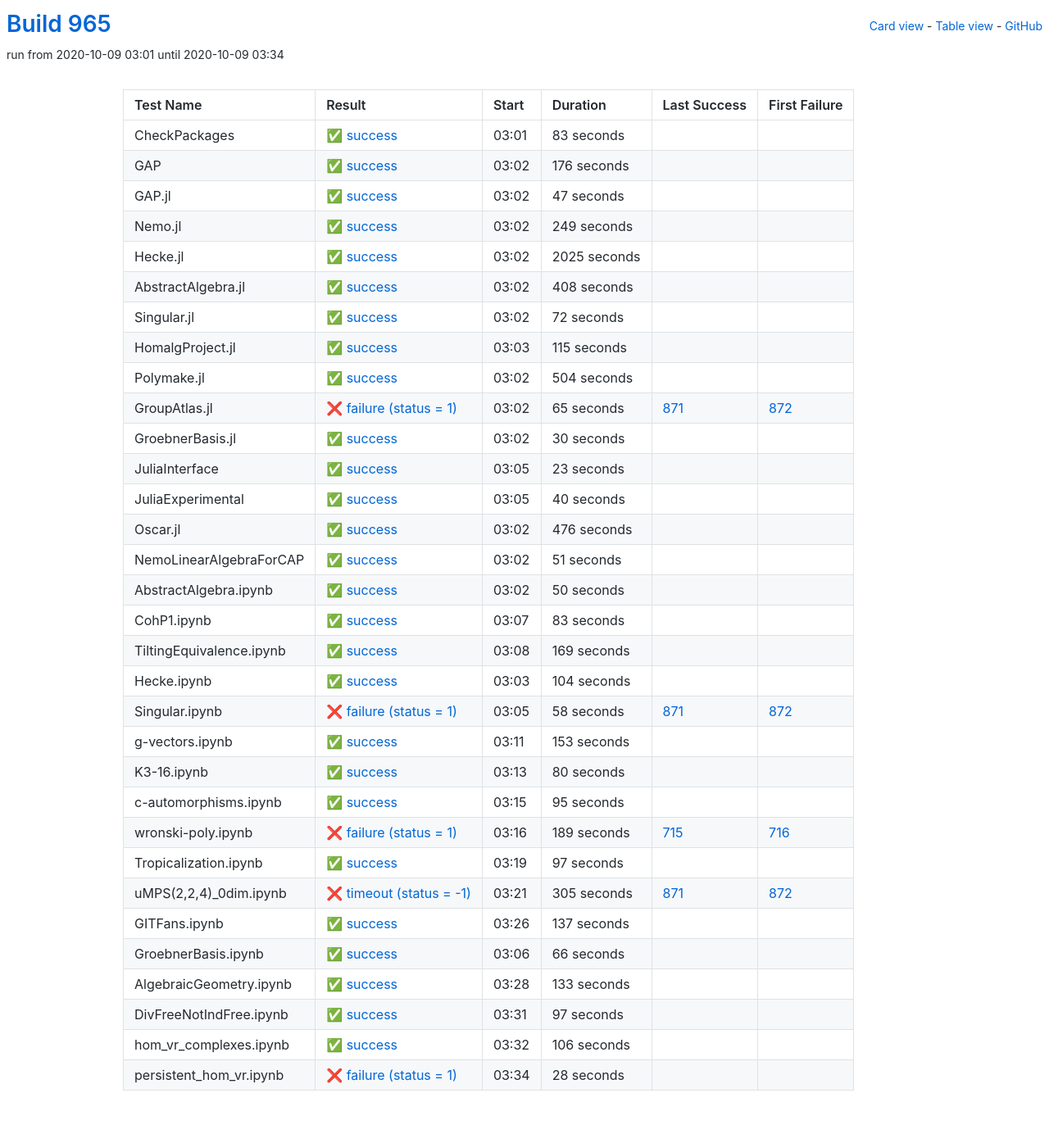
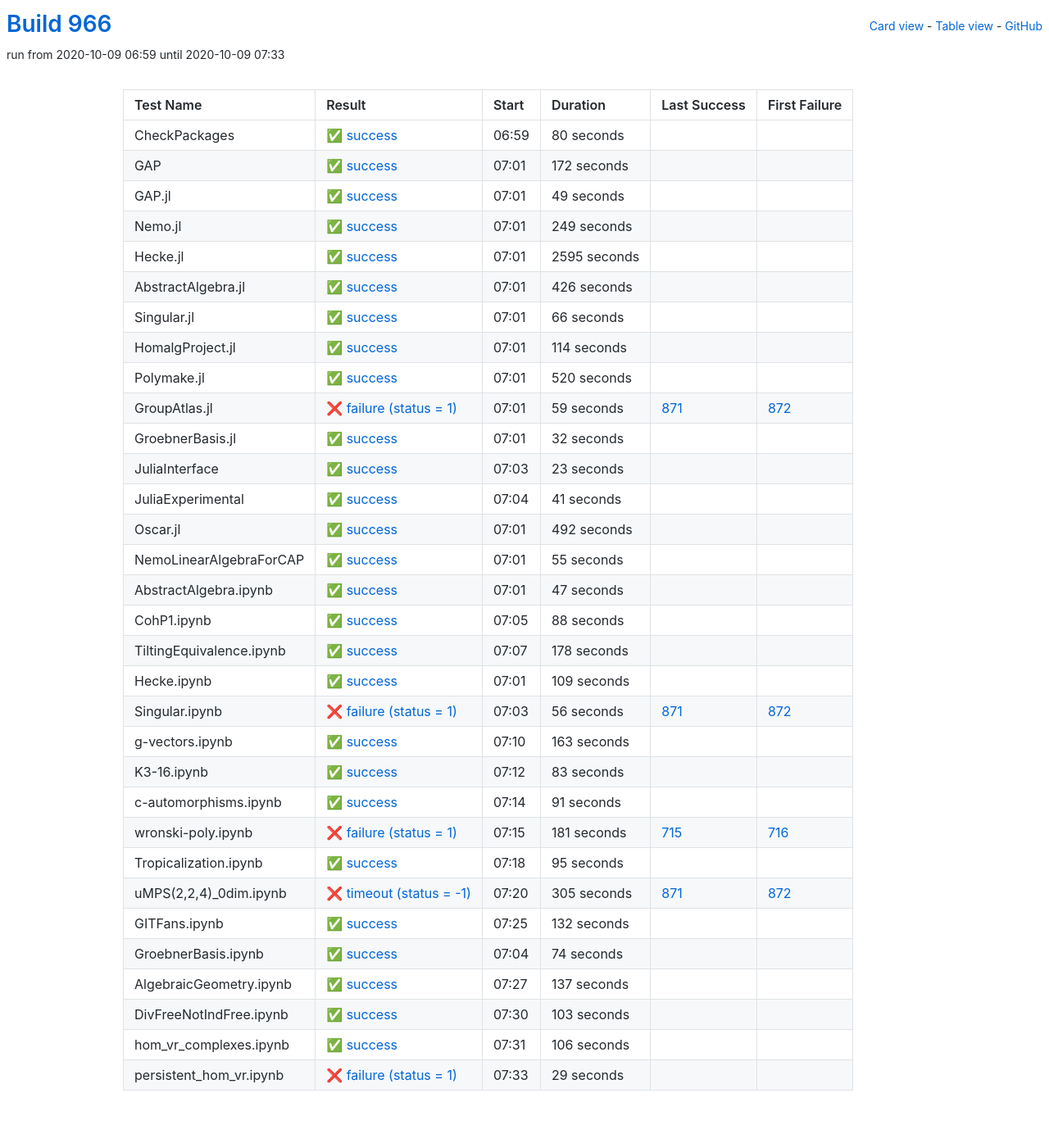
Before and after one commit to oscar-system/oscar-ci-status-stable, a Jekyll site: the page built from table.html, in a window 1280 px wide. Shown: the whole page at 82% size. Built offline with Jekyll 4.4.1, drawn with Linux system fonts in a browser that asks for light colours.

Commit message:
Build #966

```diff
--- a/_data/ci.yml
+++ b/_data/ci.yml
@@ -1,6 +1,6 @@
 ---
-build: 965
-build_url: https://oscarci.mathematik.uni-kl.de/job/oscar-stable/965/
+build: 966
+build_url: https://oscarci.mathematik.uni-kl.de/job/oscar-stable/966/
 job: oscar-stable
 organization: oscar-system
 repo: oscar-ci-status-stable
@@ -8,44 +8,44 @@ repourl: https://github.com/oscar-system/oscar-ci-status-stable
 tests:
 - name: CheckPackages
   id: checkpackages
-  log: https://oscarci.mathematik.uni-kl.de/job/oscar-stable/965/artifact/logs/build-965/CheckPackages.log
-  start: 2020-10-09 03:01
+  log: https://oscarci.mathematik.uni-kl.de/job/oscar-stable/966/artifact/logs/build-966/CheckPackages.log
+  start: 2020-10-09 06:59
   success: true
   exitcode: 0
   status: success
-  duration: 83
+  duration: 80
   last_success: false
   last_success_url:
   first_failure: false
   first_failure_url:
 - name: GAP
   id: gap
-  log: https://oscarci.mathematik.uni-kl.de/job/oscar-stable/965/artifact/logs/build-965/GAP.log
-  start: 2020-10-09 03:02
+  log: https://oscarci.mathematik.uni-kl.de/job/oscar-stable/966/artifact/logs/build-966/GAP.log
+  start: 2020-10-09 07:01
   success: true
   exitcode: 0
   status: success
-  duration: 176
+  duration: 172
   last_success: false
   last_success_url:
   first_failure: false
   first_failure_url:
 - name: GAP.jl
   id: gap-jl
-  log: https://oscarci.mathematik.uni-kl.de/job/oscar-stable/965/artifact/logs/build-965/GAP.jl.log
-  start: 2020-10-09 03:02
+  log: https://oscarci.mathematik.uni-kl.de/job/oscar-stable/966/artifact/logs/build-966/GAP.jl.log
+  start: 2020-10-09 07:01
   success: true
   exitcode: 0
   status: success
-  duration: 47
+  duration: 49
   last_success: false
   last_success_url:
   first_failure: false
   first_failure_url:
 - name: Nemo.jl
   id: nemo-jl
-  log: https://oscarci.mathematik.uni-kl.de/job/oscar-stable/965/artifact/logs/build-965/Nemo.jl.log
-  start: 2020-10-09 03:02
+  log: https://oscarci.mathematik.uni-kl.de/job/oscar-stable/966/artifact/logs/build-966/Nemo.jl.log
+  start: 2020-10-09 07:01
   success: true
   exitcode: 0
   status: success
@@ -56,92 +56,92 @@ tests:
   first_failure_url:
 - name: Hecke.jl
   id: hecke-jl
-  log: https://oscarci.mathematik.uni-kl.de/job/oscar-stable/965/artifact/logs/build-965/Hecke.jl.log
-  start: 2020-10-09 03:02
+  log: https://oscarci.mathematik.uni-kl.de/job/oscar-stable/966/artifact/logs/build-966/Hecke.jl.log
+  start: 2020-10-09 07:01
   success: true
   exitcode: 0
   status: success
-  duration: 2025
+  duration: 2595
   last_success: false
   last_success_url:
   first_failure: false
   first_failure_url:
 - name: AbstractAlgebra.jl
   id: abstractalgebra-jl
-  log: https://oscarci.mathematik.uni-kl.de/job/oscar-stable/965/artifact/logs/build-965/AbstractAlgebra.jl.log
-  start: 2020-10-09 03:02
+  log: https://oscarci.mathematik.uni-kl.de/job/oscar-stable/966/artifact/logs/build-966/AbstractAlgebra.jl.log
+  start: 2020-10-09 07:01
   success: true
   exitcode: 0
   status: success
-  duration: 408
+  duration: 426
   last_success: false
   last_success_url:
   first_failure: false
   first_failure_url:
 - name: Singular.jl
   id: singular-jl
-  log: https://oscarci.mathematik.uni-kl.de/job/oscar-stable/965/artifact/logs/build-965/Singular.jl.log
-  start: 2020-10-09 03:02
+  log: https://oscarci.mathematik.uni-kl.de/job/oscar-stable/966/artifact/logs/build-966/Singular.jl.log
+  start: 2020-10-09 07:01
   success: true
   exitcode: 0
   status: success
-  duration: 72
+  duration: 66
   last_success: false
   last_success_url:
   first_failure: false
   first_failure_url:
 - name: HomalgProject.jl
   id: homalgproject-jl
-  log: https://oscarci.mathematik.uni-kl.de/job/oscar-stable/965/artifact/logs/build-965/HomalgProject.jl.log
-  start: 2020-10-09 03:03
+  log: https://oscarci.mathematik.uni-kl.de/job/oscar-stable/966/artifact/logs/build-966/HomalgProject.jl.log
+  start: 2020-10-09 07:01
   success: true
   exitcode: 0
   status: success
-  duration: 115
+  duration: 114
   last_success: false
   last_success_url:
   first_failure: false
   first_failure_url:
 - name: Polymake.jl
   id: polymake-jl
-  log: https://oscarci.mathematik.uni-kl.de/job/oscar-stable/965/artifact/logs/build-965/Polymake.jl.log
-  start: 2020-10-09 03:02
+  log: https://oscarci.mathematik.uni-kl.de/job/oscar-stable/966/artifact/logs/build-966/Polymake.jl.log
+  start: 2020-10-09 07:01
   success: true
   exitcode: 0
   status: success
-  duration: 504
+  duration: 520
   last_success: false
   last_success_url:
   first_failure: false
   first_failure_url:
 - name: GroupAtlas.jl
   id: groupatlas-jl
-  log: https://oscarci.mathematik.uni-kl.de/job/oscar-stable/965/artifact/logs/build-965/GroupAtlas.jl.log
-  start: 2020-10-09 03:02
+  log: https://oscarci.mathematik.uni-kl.de/job/oscar-stable/966/artifact/logs/build-966/GroupAtlas.jl.log
+  start: 2020-10-09 07:01
   success: false
   exitcode: 1
   status: failure
-  duration: 65
+  duration: 59
   last_success: 871
   last_success_url: https://oscarci.mathematik.uni-kl.de/job/oscar-stable/871/
   first_failure: 872
   first_failure_url: https://oscarci.mathematik.uni-kl.de/job/oscar-stable/872/
 - name: GroebnerBasis.jl
   id: groebnerbasis-jl
-  log: https://oscarci.mathematik.uni-kl.de/job/oscar-stable/965/artifact/logs/build-965/GroebnerBasis.jl.log
-  start: 2020-10-09 03:02
+  log: https://oscarci.mathematik.uni-kl.de/job/oscar-stable/966/artifact/logs/build-966/GroebnerBasis.jl.log
+  start: 2020-10-09 07:01
   success: true
   exitcode: 0
   status: success
-  duration: 30
+  duration: 32
   last_success: false
   last_success_url:
   first_failure: false
   first_failure_url:
 - name: JuliaInterface
   id: juliainterface
-  log: https://oscarci.mathematik.uni-kl.de/job/oscar-stable/965/artifact/logs/build-965/JuliaInterface.log
-  start: 2020-10-09 03:05
+  log: https://oscarci.mathematik.uni-kl.de/job/oscar-stable/966/artifact/logs/build-966/JuliaInterface.log
+  start: 2020-10-09 07:03
   success: true
   exitcode: 0
   status: success
@@ -152,56 +152,116 @@ tests:
   first_failure_url:
 - name: JuliaExperimental
   id: juliaexperimental
-  log: https://oscarci.mathematik.uni-kl.de/job/oscar-stable/965/artifact/logs/build-965/JuliaExperimental.log
-  start: 2020-10-09 03:05
+  log: https://oscarci.mathematik.uni-kl.de/job/oscar-stable/966/artifact/logs/build-966/JuliaExperimental.log
+  start: 2020-10-09 07:04
   success: true
   exitcode: 0
   status: success
-  duration: 40
+  duration: 41
   last_success: false
   last_success_url:
   first_failure: false
   first_failure_url:
 - name: Oscar.jl
   id: oscar-jl
-  log: https://oscarci.mathematik.uni-kl.de/job/oscar-stable/965/artifact/logs/build-965/Oscar.jl.log
-  start: 2020-10-09 03:02
+  log: https://oscarci.mathematik.uni-kl.de/job/oscar-stable/966/artifact/logs/build-966/Oscar.jl.log
+  start: 2020-10-09 07:01
   success: true
   exitcode: 0
   status: success
-  duration: 476
+  duration: 492
   last_success: false
   last_success_url:
   first_failure: false
   first_failure_url:
 - name: NemoLinearAlgebraForCAP
   id: nemolinearalgebraforcap
-  log: https://oscarci.mathematik.uni-kl.de/job/oscar-stable/965/artifact/logs/build-965/NemoLinearAlgebraForCAP.log
-  start: 2020-10-09 03:02
+  log: https://oscarci.mathematik.uni-kl.de/job/oscar-stable/966/artifact/logs/build-966/NemoLinearAlgebraForCAP.log
+  start: 2020-10-09 07:01
   success: true
   exitcode: 0
   status: success
-  duration: 51
+  duration: 55
   last_success: false
   last_success_url:
   first_failure: false
   first_failure_url:
 - name: AbstractAlgebra.ipynb
   id: abstractalgebra-ipynb
-  log: https://oscarci.mathematik.uni-kl.de/job/oscar-stable/965/artifact/logs/build-965/AbstractAlgebra.ipynb.log
-  start: 2020-10-09 03:02
+  log: https://oscarci.mathematik.uni-kl.de/job/oscar-stable/966/artifact/logs/build-966/AbstractAlgebra.ipynb.log
+  start: 2020-10-09 07:01
   success: true
   exitcode: 0
   status: success
-  duration: 50
+  duration: 47
   last_success: false
   last_success_url:
   first_failure: false
   first_failure_url:
 - name: CohP1.ipynb
   id: cohp1-ipynb
-  log: https://oscarci.mathematik.uni-kl.de/job/oscar-stable/965/artifact/logs/build-965/CohP1.ipynb.log
-  start: 2020-10-09 03:07
+  log: https://oscarci.mathematik.uni-kl.de/job/oscar-stable/966/artifact/logs/build-966/CohP1.ipynb.log
+  start: 2020-10-09 07:05
+  success: true
+  exitcode: 0
+  status: success
+  duration: 88
+  last_success: false
+  last_success_url:
+  first_failure: false
+  first_failure_url:
+- name: TiltingEquivalence.ipynb
+  id: tiltingequivalence-ipynb
+  log: https://oscarci.mathematik.uni-kl.de/job/oscar-stable/966/artifact/logs/build-966/TiltingEquivalence.ipynb.log
+  start: 2020-10-09 07:07
+  success: true
+  exitcode: 0
+  status: success
+  duration: 178
+  last_success: false
+  last_success_url:
+  first_failure: false
+  first_failure_url:
+- name: Hecke.ipynb
+  id: hecke-ipynb
+  log: https://oscarci.mathematik.uni-kl.de/job/oscar-stable/966/artifact/logs/build-966/Hecke.ipynb.log
+  start: 2020-10-09 07:01
+  success: true
+  exitcode: 0
+  status: success
+  duration: 109
+  last_success: false
+  last_success_url:
+  first_failure: false
+  first_failure_url:
+- name: Singular.ipynb
+  id: singular-ipynb
+  log: https://oscarci.mathematik.uni-kl.de/job/oscar-stable/966/artifact/logs/build-966/Singular.ipynb.log
+  start: 2020-10-09 07:03
+  success: false
+  exitcode: 1
+  status: failure
+  duration: 56
+  last_success: 871
+  last_success_url: https://oscarci.mathematik.uni-kl.de/job/oscar-stable/871/
+  first_failure: 872
+  first_failure_url: https://oscarci.mathematik.uni-kl.de/job/oscar-stable/872/
+- name: g-vectors.ipynb
+  id: g-vectors-ipynb
+  log: https://oscarci.mathematik.uni-kl.de/job/oscar-stable/966/artifact/logs/build-966/g-vectors.ipynb.log
+  start: 2020-10-09 07:10
+  success: true
+  exitcode: 0
+  status: success
+  duration: 163
+  last_success: false
+  last_success_url:
+  first_failure: false
+  first_failure_url:
+- name: K3-16.ipynb
+  id: k3-16-ipynb
+  log: https://oscarci.mathematik.uni-kl.de/job/oscar-stable/966/artifact/logs/build-966/K3-16.ipynb.log
+  start: 2020-10-09 07:12
   success: true
   exitcode: 0
   status: success
@@ -210,70 +270,34 @@ tests:
   last_success_url:
   first_failure: false
   first_failure_url:
-- name: TiltingEquivalence.ipynb
-  id: tiltingequivalence-ipynb
-  log: https://oscarci.mathematik.uni-kl.de/job/oscar-stable/965/artifact/logs/build-965/TiltingEquivalence.ipynb.log
-  start: 2020-10-09 03:08
+- name: c-automorphisms.ipynb
+  id: c-automorphisms-ipynb
+  log: https://oscarci.mathematik.uni-kl.de/job/oscar-stable/966/artifact/logs/build-966/c-automorphisms.ipynb.log
+  start: 2020-10-09 07:14
   success: true
   exitcode: 0
   status: success
-  duration: 169
+  duration: 91
   last_success: false
   last_success_url:
   first_failure: false
   first_failure_url:
-- name: Hecke.ipynb
-  id: hecke-ipynb
-  log: https://oscarci.mathematik.uni-kl.de/job/oscar-stable/965/artifact/logs/build-965/Hecke.ipynb.log
-  start: 2020-10-09 03:03
-  success: true
-  exitcode: 0
-  status: success
-  duration: 104
-  last_success: false
-  last_success_url:
-  first_failure: false
-  first_failure_url:
-- name: Singular.ipynb
-  id: singular-ipynb
-  log: https://oscarci.mathematik.uni-kl.de/job/oscar-stable/965/artifact/logs/build-965/Singular.ipynb.log
-  start: 2020-10-09 03:05
+- name: wronski-poly.ipynb
+  id: wronski-poly-ipynb
+  log: https://oscarci.mathematik.uni-kl.de/job/oscar-stable/966/artifact/logs/build-966/wronski-poly.ipynb.log
+  start: 2020-10-09 07:15
   success: false
   exitcode: 1
   status: failure
-  duration: 58
-  last_success: 871
-  last_success_url: https://oscarci.mathematik.uni-kl.de/job/oscar-stable/871/
-  first_failure: 872
-  first_failure_url: https://oscarci.mathematik.uni-kl.de/job/oscar-stable/872/
-- name: g-vectors.ipynb
-  id: g-vectors-ipynb
-  log: https://oscarci.mathematik.uni-kl.de/job/oscar-stable/965/artifact/logs/build-965/g-vectors.ipynb.log
-  start: 2020-10-09 03:11
-  success: true
-  exitcode: 0
-  status: success
-  duration: 153
-  last_success: false
-  last_success_url:
-  first_failure: false
-  first_failure_url:
-- name: K3-16.ipynb
-  id: k3-16-ipynb
-  log: https://oscarci.mathematik.uni-kl.de/job/oscar-stable/965/artifact/logs/build-965/K3-16.ipynb.log
-  start: 2020-10-09 03:13
-  success: true
-  exitcode: 0
-  status: success
-  duration: 80
-  last_success: false
-  last_success_url:
-  first_failure: false
-  first_failure_url:
-- name: c-automorphisms.ipynb
-  id: c-automorphisms-ipynb
-  log: https://oscarci.mathematik.uni-kl.de/job/oscar-stable/965/artifact/logs/build-965/c-automorphisms.ipynb.log
-  start: 2020-10-09 03:15
+  duration: 181
+  last_success: 715
+  last_success_url: https://oscarci.mathematik.uni-kl.de/job/oscar-stable/715/
+  first_failure: 716
+  first_failure_url: https://oscarci.mathematik.uni-kl.de/job/oscar-stable/716/
+- name: Tropicalization.ipynb
+  id: tropicalization-ipynb
+  log: https://oscarci.mathematik.uni-kl.de/job/oscar-stable/966/artifact/logs/build-966/Tropicalization.ipynb.log
+  start: 2020-10-09 07:18
   success: true
   exitcode: 0
   status: success
@@ -282,34 +306,10 @@ tests:
   last_success_url:
   first_failure: false
   first_failure_url:
-- name: wronski-poly.ipynb
-  id: wronski-poly-ipynb
-  log: https://oscarci.mathematik.uni-kl.de/job/oscar-stable/965/artifact/logs/build-965/wronski-poly.ipynb.log
-  start: 2020-10-09 03:16
-  success: false
-  exitcode: 1
-  status: failure
-  duration: 189
-  last_success: 715
-  last_success_url: https://oscarci.mathematik.uni-kl.de/job/oscar-stable/715/
-  first_failure: 716
-  first_failure_url: https://oscarci.mathematik.uni-kl.de/job/oscar-stable/716/
-- name: Tropicalization.ipynb
-  id: tropicalization-ipynb
-  log: https://oscarci.mathematik.uni-kl.de/job/oscar-stable/965/artifact/logs/build-965/Tropicalization.ipynb.log
-  start: 2020-10-09 03:19
-  success: true
-  exitcode: 0
-  status: success
-  duration: 97
-  last_success: false
-  last_success_url:
-  first_failure: false
-  first_failure_url:
 - name: uMPS(2,2,4)_0dim.ipynb
   id: umps-2-2-4-0dim-ipynb
-  log: https://oscarci.mathematik.uni-kl.de/job/oscar-stable/965/artifact/logs/build-965/uMPS-2-2-4-_0dim.ipynb.log
-  start: 2020-10-09 03:21
+  log: https://oscarci.mathematik.uni-kl.de/job/oscar-stable/966/artifact/logs/build-966/uMPS-2-2-4-_0dim.ipynb.log
+  start: 2020-10-09 07:20
   success: false
   exitcode: -1
   status: timeout
@@ -320,8 +320,32 @@ tests:
   first_failure_url: https://oscarci.mathematik.uni-kl.de/job/oscar-stable/872/
 - name: GITFans.ipynb
   id: gitfans-ipynb
-  log: https://oscarci.mathematik.uni-kl.de/job/oscar-stable/965/artifact/logs/build-965/GITFans.ipynb.log
-  start: 2020-10-09 03:26
+  log: https://oscarci.mathematik.uni-kl.de/job/oscar-stable/966/artifact/logs/build-966/GITFans.ipynb.log
+  start: 2020-10-09 07:25
+  success: true
+  exitcode: 0
+  status: success
+  duration: 132
+  last_success: false
+  last_success_url:
+  first_failure: false
+  first_failure_url:
+- name: GroebnerBasis.ipynb
+  id: groebnerbasis-ipynb
+  log: https://oscarci.mathematik.uni-kl.de/job/oscar-stable/966/artifact/logs/build-966/GroebnerBasis.ipynb.log
+  start: 2020-10-09 07:04
+  success: true
+  exitcode: 0
+  status: success
+  duration: 74
+  last_success: false
+  last_success_url:
+  first_failure: false
+  first_failure_url:
+- name: AlgebraicGeometry.ipynb
+  id: algebraicgeometry-ipynb
+  log: https://oscarci.mathematik.uni-kl.de/job/oscar-stable/966/artifact/logs/build-966/AlgebraicGeometry.ipynb.log
+  start: 2020-10-09 07:27
   success: true
   exitcode: 0
   status: success
@@ -330,46 +354,22 @@ tests:
   last_success_url:
   first_failure: false
   first_failure_url:
-- name: GroebnerBasis.ipynb
-  id: groebnerbasis-ipynb
-  log: https://oscarci.mathematik.uni-kl.de/job/oscar-stable/965/artifact/logs/build-965/GroebnerBasis.ipynb.log
-  start: 2020-10-09 03:06
+- name: DivFreeNotIndFree.ipynb
+  id: divfreenotindfree-ipynb
+  log: https://oscarci.mathematik.uni-kl.de/job/oscar-stable/966/artifact/logs/build-966/DivFreeNotIndFree.ipynb.log
+  start: 2020-10-09 07:30
   success: true
   exitcode: 0
   status: success
-  duration: 66
-  last_success: false
-  last_success_url:
-  first_failure: false
-  first_failure_url:
-- name: AlgebraicGeometry.ipynb
-  id: algebraicgeometry-ipynb
-  log: https://oscarci.mathematik.uni-kl.de/job/oscar-stable/965/artifact/logs/build-965/AlgebraicGeometry.ipynb.log
-  start: 2020-10-09 03:28
-  success: true
-  exitcode: 0
-  status: success
-  duration: 133
-  last_success: false
-  last_success_url:
-  first_failure: false
-  first_failure_url:
-- name: DivFreeNotIndFree.ipynb
-  id: divfreenotindfree-ipynb
-  log: https://oscarci.mathematik.uni-kl.de/job/oscar-stable/965/artifact/logs/build-965/DivFreeNotIndFree.ipynb.log
-  start: 2020-10-09 03:31
-  success: true
-  exitcode: 0
-  status: success
-  duration: 97
+  duration: 103
   last_success: false
   last_success_url:
   first_failure: false
   first_failure_url:
 - name: hom_vr_complexes.ipynb
   id: hom-vr-complexes-ipynb
-  log: https://oscarci.mathematik.uni-kl.de/job/oscar-stable/965/artifact/logs/build-965/hom_vr_complexes.ipynb.log
-  start: 2020-10-09 03:32
+  log: https://oscarci.mathematik.uni-kl.de/job/oscar-stable/966/artifact/logs/build-966/hom_vr_complexes.ipynb.log
+  start: 2020-10-09 07:31
   success: true
   exitcode: 0
   status: success
@@ -380,12 +380,12 @@ tests:
   first_failure_url:
 - name: persistent_hom_vr.ipynb
   id: persistent-hom-vr-ipynb
-  log: https://oscarci.mathematik.uni-kl.de/job/oscar-stable/965/artifact/logs/build-965/persistent_hom_vr.ipynb.log
-  start: 2020-10-09 03:34
+  log: https://oscarci.mathematik.uni-kl.de/job/oscar-stable/966/artifact/logs/build-966/persistent_hom_vr.ipynb.log
+  start: 2020-10-09 07:33
   success: false
   exitcode: 1
   status: failure
-  duration: 28
+  duration: 29
   last_success: false
   last_success_url:
   first_failure: false
```
Also changed, not shown: README.md.
